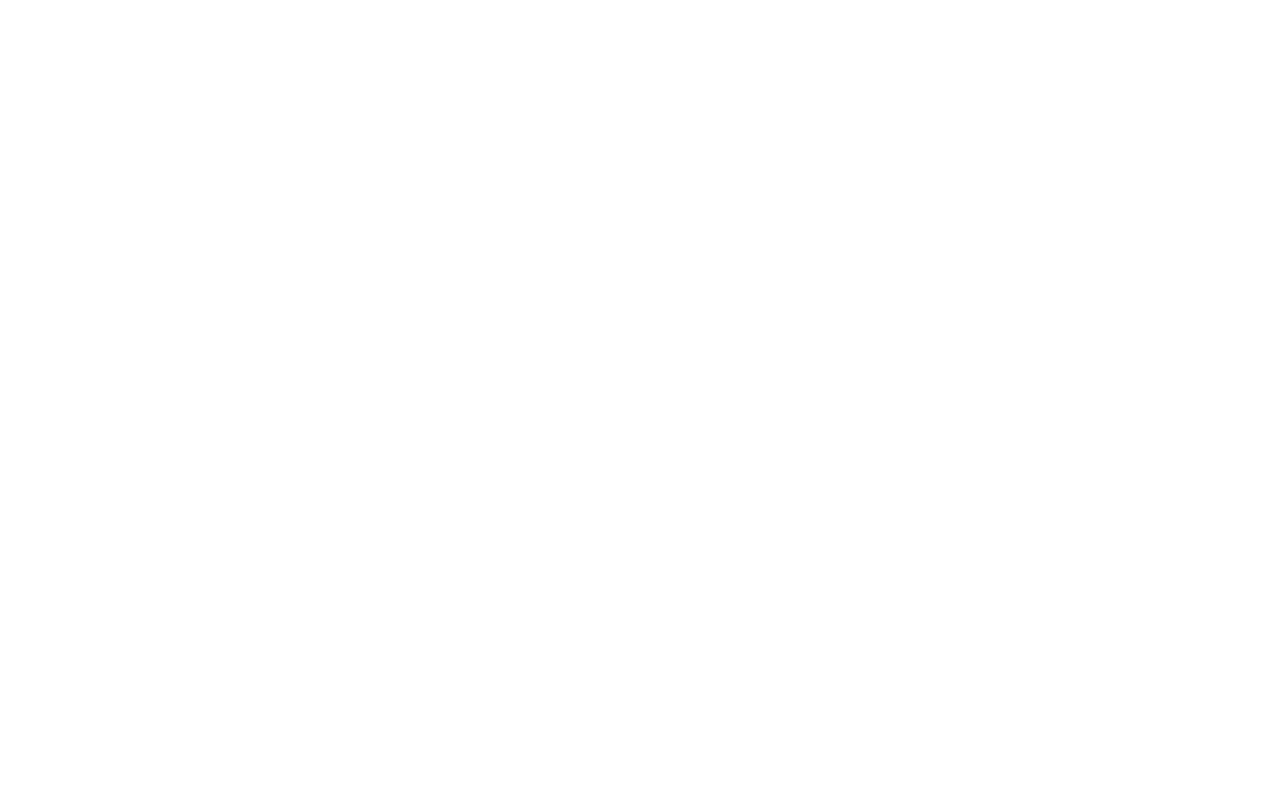
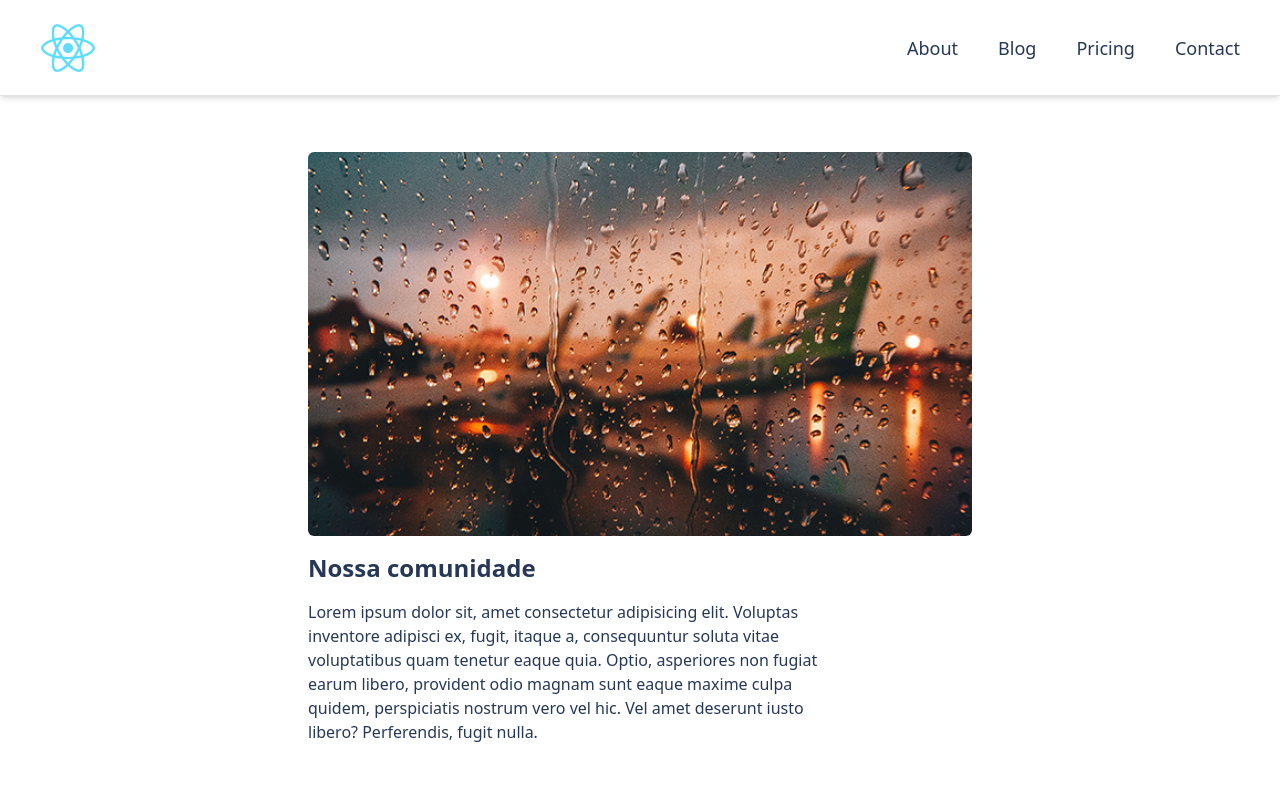
Before and after one commit to Cris-Smykel/Pedro-blog, a React (Create React App) app: page /post/1 in a window 1280 px wide. Before the commit this address had no page. Shown: the top 800 px of the page. Built offline with nearby package versions, Linux system fonts and the light colour scheme.

Commit message:
Post info Complete

```diff
--- a/src/components/App.jsx
+++ b/src/components/App.jsx
@@ -1,11 +1,13 @@
 import { BrowserRouter, Routes, Route } from "react-router-dom";
 import Home from "./home/Home";
+import PostHome from "./post/PostHome";
 
 export default function App() {
   return (
     <BrowserRouter>
       <Routes>
         <Route path="/" element={<Home />} />
+        <Route path="/post/:id" element={<PostHome />} />
       </Routes>
     </BrowserRouter>
   );
--- a/src/components/home/main/TimeLine.jsx
+++ b/src/components/home/main/TimeLine.jsx
@@ -1,5 +1,6 @@
 import { useEffect, useState } from "react";
 import { getTimelineData } from "../../../configs/timeline";
+import { Link } from "react-router-dom";
 
 export default function TimeLine() {
   const [timelineData, setTimelineData] = useState(() => []);
@@ -25,6 +26,7 @@
         content={info.content}
         imgUrl={info.imgUrl}
         datetime={info.datetime}
+        id={info.id}
       />
     );
   });
@@ -38,6 +40,7 @@
         content={info.content}
         imgUrl={info.imgUrl}
         datetime={info.datetime}
+        id={info.id}
       />
     );
   });
@@ -91,12 +94,12 @@
           {props.content}
         </p>
 
-        <a
-          href="#"
+        <Link
+          to={`/post/${props.id}`}
           className="font-medium cursor-pointer text-primary hover:text-secondary transition duration-200 text-base"
         >
           Saber mais
-        </a>
+        </Link>
       </article>
 
       <picture className="w-28 z-10">
--- a/src/components/home/main/blog/Posts.jsx
+++ b/src/components/home/main/blog/Posts.jsx
@@ -1,5 +1,6 @@
 import { useEffect, useState } from "react";
 import { getPosts } from "../../../../configs/posts/posts";
+import { Link } from "react-router-dom";
 
 export default function Posts() {
   const [posts, setPosts] = useState(() => []);
@@ -15,6 +16,7 @@
         content={post.content}
         imgUrl={post.imgUrl}
         key={post.id}
+        id={post.id}
       />
     );
   });
@@ -54,13 +56,13 @@
           {props.content}
         </p>
 
-        <a
-          href="#"
+        <Link
+          to={`/post/${props.id}`}
           title="Mais informações"
           className="flex items-center gap-2 text-primary focus:text-tertiary hover:text-tertiary transition duration-200 text-base"
         >
           Mais informações <i className="icon-arrow-up-right2"></i>
-        </a>
+        </Link>
       </article>
     </article>
   );
--- /dev/null
+++ b/src/components/post/PostHome.jsx
@@ -0,0 +1,15 @@
+import Header from "../Header";
+import Footer from "../Footer";
+import PostMain from "./main/PostMain";
+
+export default function PostHome() {
+  return (
+    <div>
+      <Header />
+
+      <PostMain />
+
+      <Footer />
+    </div>
+  );
+}
--- /dev/null
+++ b/src/components/post/main/Post.jsx
@@ -0,0 +1,35 @@
+import { useParams } from "react-router-dom";
+import { useEffect, useState } from "react";
+import { getPost } from "../../../configs/posts/posts";
+
+export default function Post() {
+  const id = useParams().id;
+
+  const [postData, setPostData] = useState(() => ({}));
+
+  useEffect(() => {
+    getPost(id, setPostData);
+  }, []);
+  return (
+    <section>
+      <article className="m-auto flex flex-col gap-4 max-w-[43rem] pb-14 sm:pl-3 sm:pr-3 sm:pt-14">
+        <picture>
+          <img
+            className="w-full max-h-[25rem] object-cover block sm:h-[24rem] sm:rounded-md"
+            src={process.env.PUBLIC_URL + postData.imgUrl}
+          />
+        </picture>
+
+        <article className="flex flex-col gap-4 p-3 sm:p-0">
+          <h1 className="text-2xl text-primary font-bold max-w-[50ch]">
+            {postData.title}
+          </h1>
+
+          <p className="text-primary text-base font-base max-w-[60ch]">
+            {postData.content}
+          </p>
+        </article>
+      </article>
+    </section>
+  );
+}
--- /dev/null
+++ b/src/components/post/main/PostMain.jsx
@@ -0,0 +1,9 @@
+import Post from "./Post";
+
+export default function PostMain() {
+  return (
+    <main className="mt-headerHeight">
+      <Post />
+    </main>
+  );
+}
--- a/src/configs/posts/posts.js
+++ b/src/configs/posts/posts.js
@@ -17,4 +17,27 @@
   }
 }
 
-export { getPosts };
+async function getPost(id, setPostData) {
+  try {
+    const postsResponse = await fetch(
+      process.env.PUBLIC_URL + "/data/posts.json"
+    );
+    if (!postsResponse.ok) {
+      return;
+    }
+    const postsData = await postsResponse.json();
+    const postsToShow = postsData.posts;
+
+    const postToShow = postsToShow.filter((post) => {
+      return post.id == id;
+    });
+
+    setPostData((prevPostToShow) => (postToShow.length ? postToShow[0] : {}));
+  } catch (error) {
+    alert(
+      "Houve um erro ao mostrar os posts, por favor, tente novamente mais tarde."
+    );
+  }
+}
+
+export { getPosts, getPost };
```
